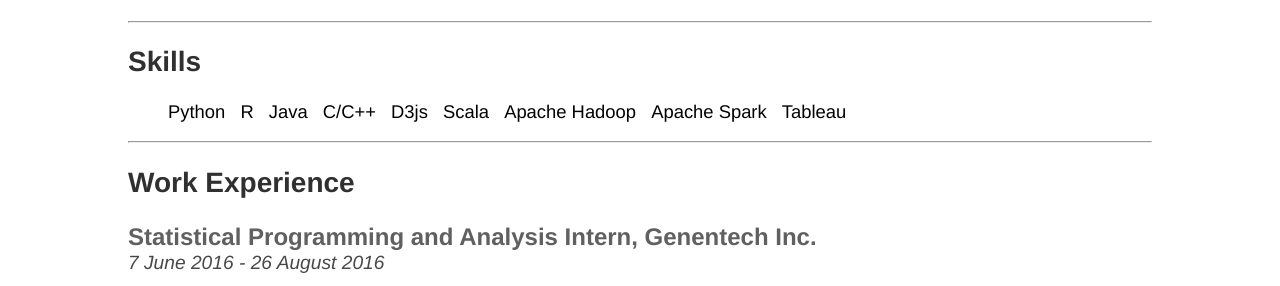
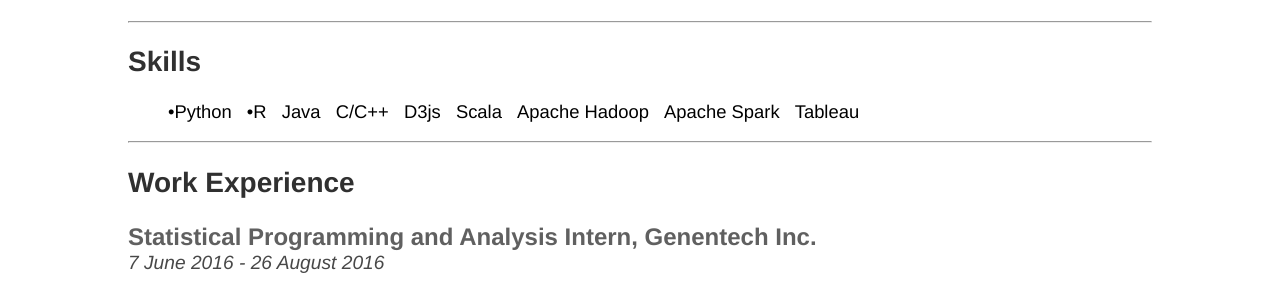
Before and after one commit to NeilBardhan/neilbardhan.github.io, a Jekyll site: the page built from resume/index.html, in a window 1280 px wide. Shown: the part 508-794 px from the top of the page. Built offline with Jekyll 4.4.1, drawn with Linux system fonts in a browser that asks for light colours.

Commit message:
Update index.html

```diff
--- a/resume/index.html
+++ b/resume/index.html
@@ -28,8 +28,8 @@ title: Indraneil Bardhan's Resume
 		<hr>
 		<h2>Skills</h2>
 			<ul class="skills" id="skills">
-				<li>Python</li>
-				<li>R</li>
+				<li>&bull;Python</li>
+				<li>&bull;R</li>
 				<li>Java</li>
 				<li>C/C++</li>
 				<li>D3js</li>
```
